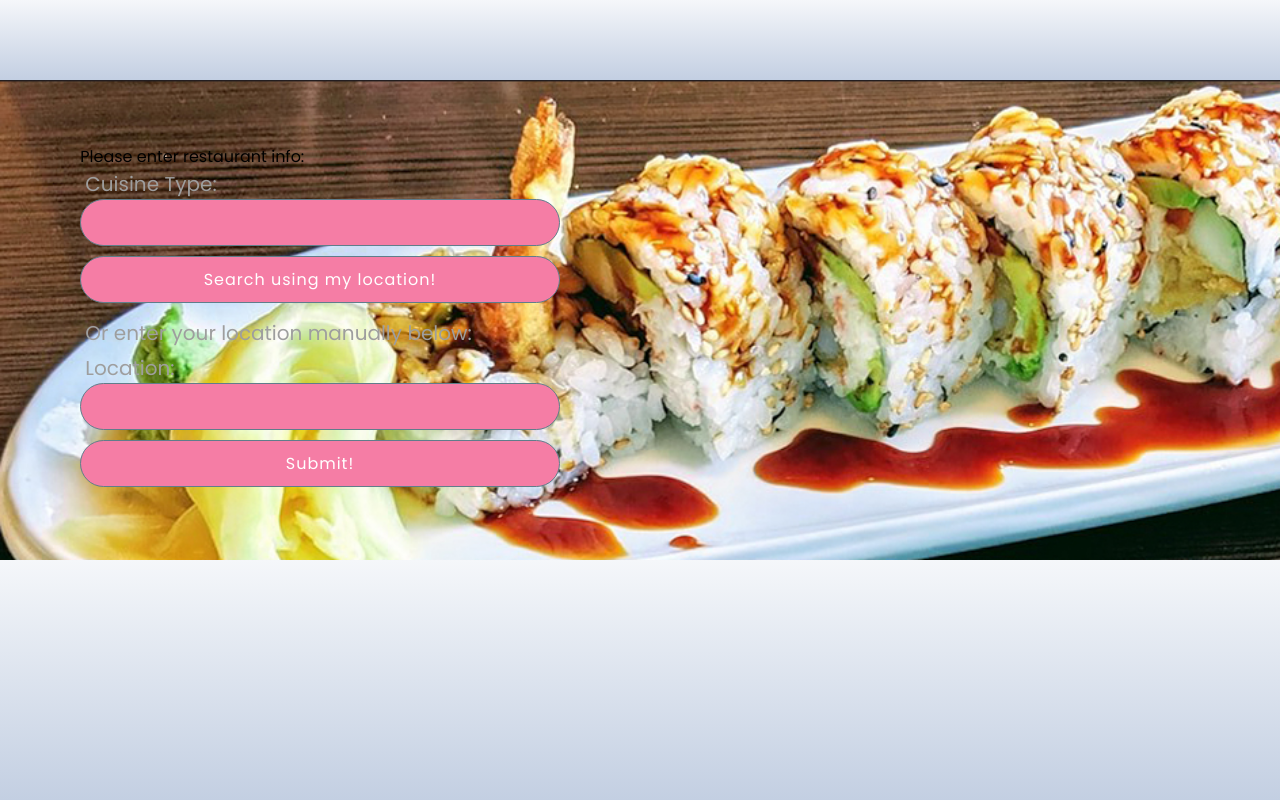
After one commit to NotNihalx/FoodMe, a Flask app: template templates/search.html in a window 1280 px wide. The commit adds this page. Run offline with Flask 2, Linux system fonts and the light colour scheme; the template is opened without the code that fills it, so the values that code supplies are empty.

Commit message:
Reorganize everything for flask template, update pages for functionality

```diff
--- /dev/null
+++ b/app.py
@@ -0,0 +1,79 @@
+from flask import Flask, request, render_template, redirect, url_for, jsonify, flash
+import datetime, os, random, requests
+from yelpapi import YelpAPI
+
+
+app = Flask(__name__)
+
+@app.route('/')
+def login():
+    return render_template('login.html')
+
+
+@app.route('/search', methods = ['GET', 'POST'])
+
+def search():
+
+    if request.method == 'POST':
+        loc = ''
+
+        try:
+            if request.environ.get('HTTP_X_FORWARDED_FOR') is None:
+                response = requests.get('http://ip-api.com/json')
+
+                json_reponse = response.json()
+                loc = json_reponse['city']
+                print(f"User's IP address: {json_reponse['query']}. (Not forwarded)")
+                print(f"Location based on ip address: {loc}. (Not forwarded)")
+
+            else:
+                print(f"User's IP address: {request.environ['HTTP_X_FORWARDED_FOR']}. (Forwarded)")
+                ip = request.environ['HTTP_X_FORWARDED_FOR']
+                response = requests.get(f"http://ip-api.com/json/{ip}")
+                json_reponse = response.json()
+                loc = json_reponse['city']
+                print(f"Location based on ip address: {loc}. (Forwarded)")
+
+        except:
+            pass
+
+        if request.form['button'] == 'Search using my location!':
+            cuisine = request.form.get('cuisine')
+
+        else:
+            cuisine = request.form.get('cuisine')
+            loc = request.form.get('loc')
+
+            if request.form.get('loc') == '':
+                flash("Enter your location")
+                return render_template('search.html')
+
+            else:
+                pass
+
+        result = YelpAPI.search_query(term = cuisine, location = loc)
+        restaurant_info = result['businesses']
+
+        for restaurant in restaurant_info:
+            new_restaurant = {}
+
+            new_restaurant['name'] = restaurant['name']
+            try:
+                new_restaurant['price'] = restaurant['price']
+            except:
+                new_restaurant['price'] = 'N/A'
+            new_restaurant['image'] = restaurant['image_url']
+            new_restaurant['address'] = f"{restaurant['location']['display_address'][0]} {restaurant['location']['display_address'][1]}"
+            new_restaurant['rating'] = restaurant['rating']
+            new_restaurant['user_entered_type'] = cuisine
+            new_restaurant['user_entered_location'] = loc
+
+        return redirect(url_for('results.html'))
+
+
+
+    else:
+        return render_template('search.html')
+
+if __name__ == '__main__':
+    app.run()
--- /dev/null
+++ b/templates/base.html
@@ -0,0 +1,18 @@
+<!DOCTYPE html>
+<html lang = 'en'>
+<head>
+    <meta charset="UTF-8">
+    <meta name='viewport' content='width=device-width, initial-scale=1.0'>
+    <link rel ='stylesheet' href="/static/search_styles.css">
+    <link rel='stylesheet' href="/static/styles.css">
+
+</head>
+
+<body>
+
+    {% block content %} {% endblock %}
+
+
+</body>
+
+</html>
--- a/search.html
+++ b/templates/search.html
@@ -1,11 +1,11 @@
-<!DOCTYPE html>
-<html lang = 'en'>
-    <head>
-        <meta charset="UTF-8">
-        <meta name='viewport' content='width=device-width, initial-scale=1.0'>
-        <title>Search Page</title>
-        <link rel ='stylesheet' href="search_styles.css">
-    </head>
+{% extends "base.html" %}
+
+{% block title %}
+Search Page
+{% endblock title %}
+
+{%block content %}
+
     <body>
         <div class="container">
 
@@ -15,10 +15,10 @@
                 <div class="content">
                     <form method='POST'>
                         <fieldset>
-                            <legend class ='text'>Please enter restaurant info:</legend>
+                            <legend class =>Please enter restaurant info:</legend>
 
                             <div class="input">
-                                <label class ='text'>Type of food:<input type="text" name="food_type"></label>
+                                <label class ='text'>Cuisine Type:<input type="text" name="cuisine"></label>
                             </div>
 
                             <div class="input">
@@ -28,7 +28,7 @@
                             <p class="text"> Or enter your location manually below:</p>
 
                             <div class='input'>
-                                <label class="text">Location:<input type="text" name="location"></label>
+                                <label class="text">Location:<input type="text" name="loc"></label>
                             </div>
 
                             <div class='input'>
@@ -45,4 +45,5 @@
         </div>
 
     </body>
-</html>
+
+{% endblock content %}
```
Also changed, not shown: templates/login.html (renamed from login.html, +12 -32 lines), templates/results.html (renamed from results.html, +6 -8 lines), images/s2.webp (deleted), static/images/login.jpg (renamed from images/login.jpg), static/images/search.jfif (renamed from images/search.jfif), static/images/sushi.jpg (renamed from images/sushi.jpg), static/images/temp1.jpg (added), static/images/temp2.jpg (added), static/images/temp3.jpg (added), static/search_styles.css (renamed from search_styles.css), static/styles.css (renamed from styles.css).
